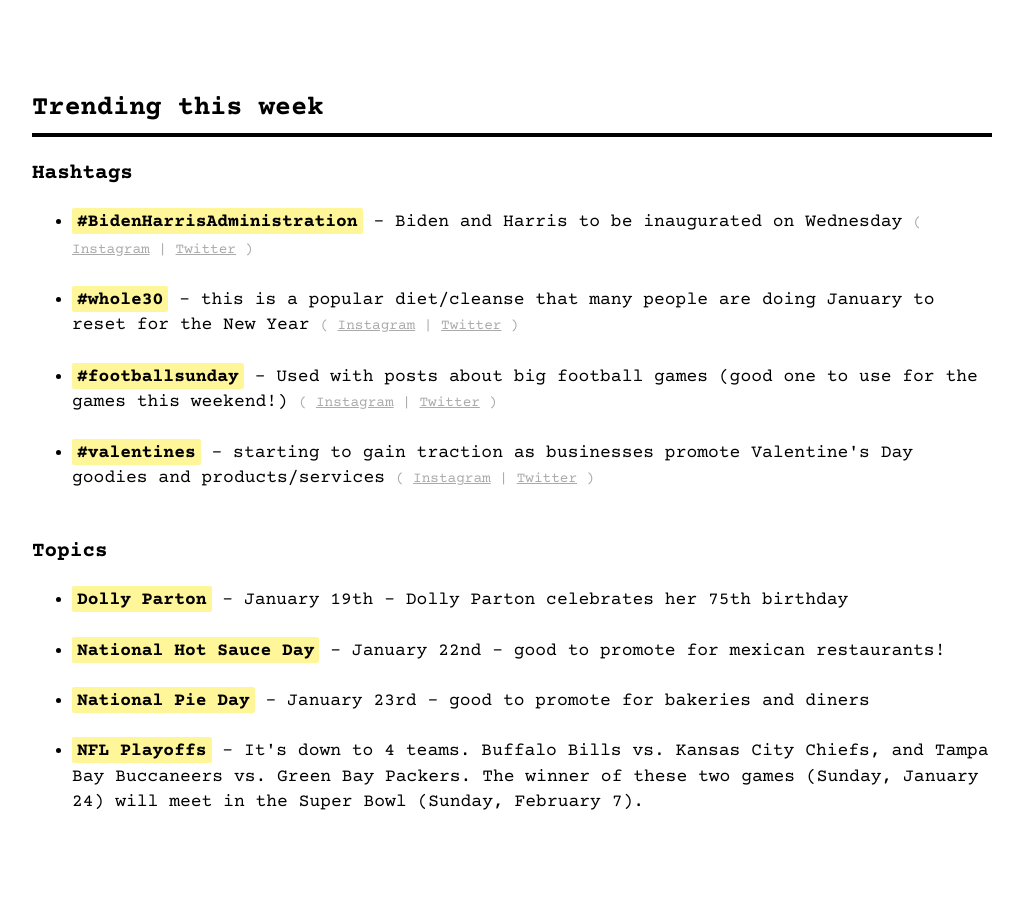
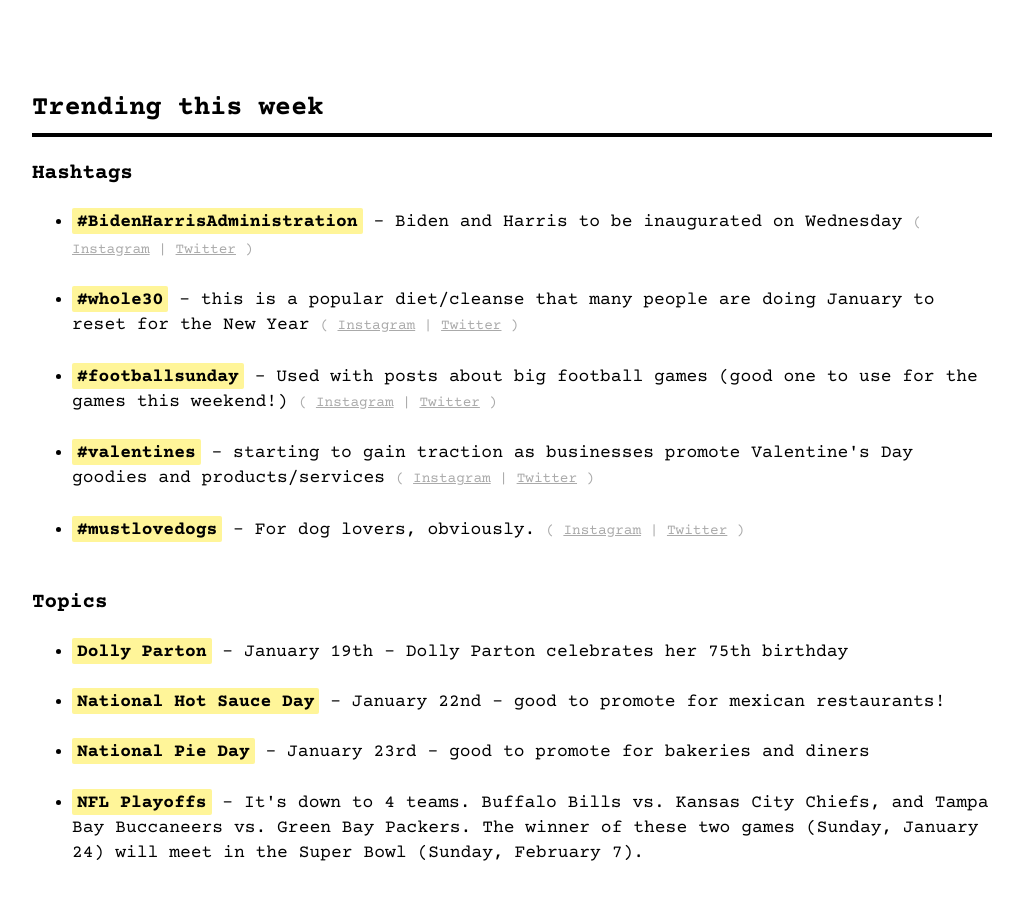
Before and after one commit to davidpots/posty, a Jekyll site: the page built from index.markdown, in a window 1280 px wide and 900 px high. Shown: the whole window, without its empty margins (128-1151 px from the left). Built offline with Jekyll 4.4.1, drawn with Linux system fonts in a browser that asks for light colours.

Commit message:
Update hashtags.yml

```diff
--- a/_data/hashtags.yml
+++ b/_data/hashtags.yml
@@ -9,3 +9,6 @@
 
 - name: valentines
   description: starting to gain traction as businesses promote Valentine's Day goodies and products/services
+
+- name: mustlovedogs
+  description: For dog lovers, obviously.
```
